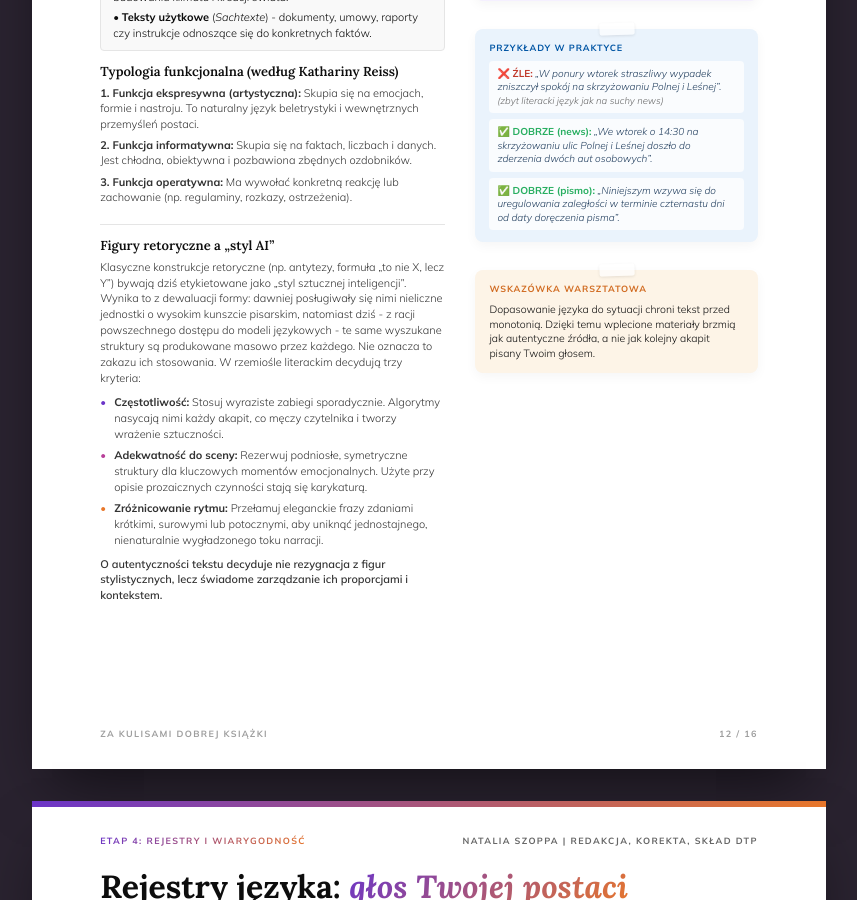
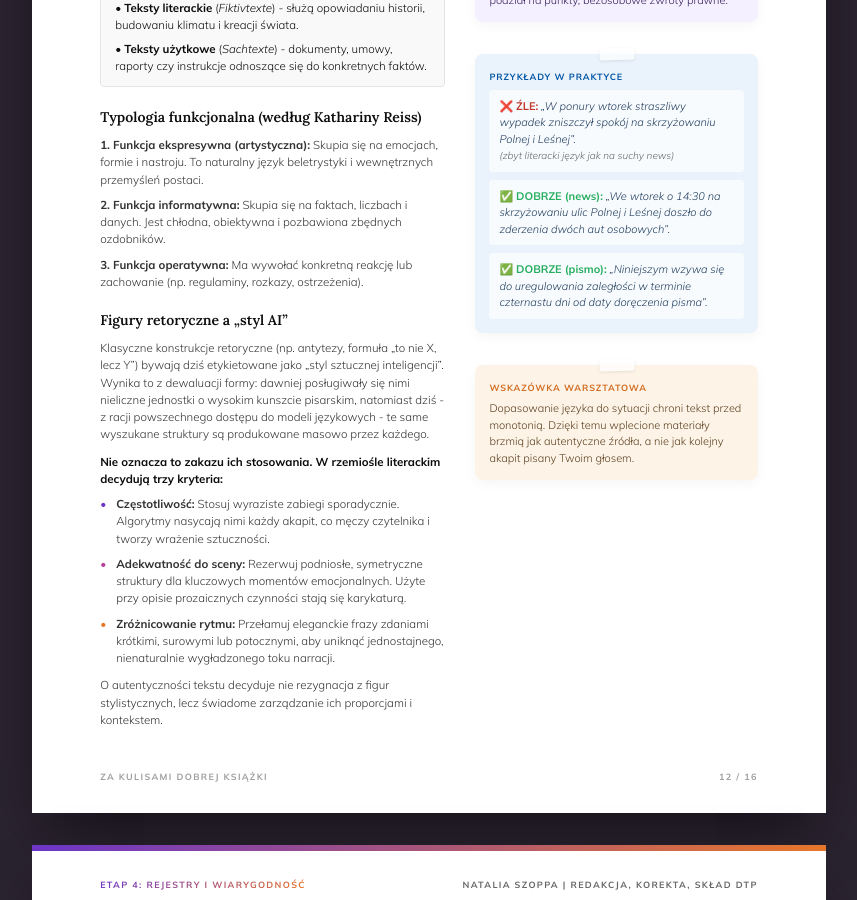
Before and after one commit to Bonnie00726/nataliaszoppa, a Jekyll site: the page arkusz językowy.html, which Jekyll copies as it is, in a window 1280 px wide and 900 px high, scrolled down 13089 px. Shown: the whole window, without its empty margins (211-1068 px from the left). Built offline with Jekyll 4.4.1, drawn with Linux system fonts in a browser that asks for light colours.

Commit message:
Update arkusz językowy.html

```diff
--- a/arkusz językowy.html
+++ b/arkusz językowy.html
@@ -809,60 +809,50 @@
     <!-- LEWA KOLUMNA -->
     <div class="q-main">
 
-      <div class="q-header-area" style="margin-bottom: 16px;"><span class="qnum-bg" style="top: -15px;">04</span><h3 class="qtitle">Funkcje i typy tekstów</h3></div>
+      <div class="q-header-area" style="margin-bottom: 24px;"><span class="qnum-bg" style="top: -15px;">04</span><h3 class="qtitle">Funkcje i typy tekstów</h3></div>
 
-      <p style="font-size: 11.5px; margin-bottom: 12px; color: var(--ink-soft); line-height: 1.45;">W prozie łączysz dwa światy: fikcję literacką oraz teksty użytkowe, z którymi na co dzień stykają się Twoi bohaterowie.</p>
+      <p style="font-size: 12px; margin-bottom: 16px; color: var(--ink-soft); line-height: 1.6;">W prozie łączysz dwa światy: fikcję literacką oraz teksty użytkowe, z którymi na co dzień stykają się Twoi bohaterowie.</p>
 
       <!-- PODSTAWOWY PODZIAŁ -->
-      <div style="background: var(--paper-warm); border: 1px solid var(--paper-mid); border-radius: 4px; padding: 8px 12px; margin-bottom: 12px; font-size: 11px; line-height: 1.45;">
-        <strong style="color: var(--ink); display: block; margin-bottom: 4px;">Dwa podstawowe rodzaje tekstów:</strong>
-        <p style="margin: 0 0 4px 0;">• <strong>Teksty literackie</strong> (<em>Fiktivtexte</em>) - służą opowiadaniu historii, budowaniu klimatu i kreacji świata.</p>
+      <div style="background: var(--paper-warm); border: 1px solid var(--paper-mid); border-radius: 4px; padding: 12px 14px; margin-bottom: 20px; font-size: 11.5px; line-height: 1.5;">
+        <strong style="color: var(--ink); display: block; margin-bottom: 6px; font-size: 12px;">Dwa podstawowe rodzaje tekstów:</strong>
+        <p style="margin: 0 0 6px 0;">• <strong>Teksty literackie</strong> (<em>Fiktivtexte</em>) - służą opowiadaniu historii, budowaniu klimatu i kreacji świata.</p>
         <p style="margin: 0;">• <strong>Teksty użytkowe</strong> (<em>Sachtexte</em>) - dokumenty, umowy, raporty czy instrukcje odnoszące się do konkretnych faktów.</p>
       </div>
 
       <!-- TYPOLOGIA REISS -->
-      <div style="margin-bottom: 14px;">
-        <h4 style="font-family: var(--serif); color: var(--ink); font-size: 13px; margin-bottom: 6px; margin-top: 0;">Typologia funkcjonalna (według Kathariny Reiss)</h4>
+      <div style="margin-bottom: 20px; font-size: 11.5px; line-height: 1.5; color: var(--ink-soft);">
+        <h4 style="font-family: var(--serif); color: var(--ink); font-size: 14px; margin-bottom: 8px; margin-top: 0;">Typologia funkcjonalna (według Kathariny Reiss)</h4>
 
-        <p style="margin-bottom: 6px; font-size: 11px; line-height: 1.4; color: var(--ink-soft);">
-          <strong>1. Funkcja ekspresywna (artystyczna):</strong> Skupia się na emocjach, formie i nastroju. To naturalny język beletrystyki i wewnętrznych przemyśleń postaci.
-        </p>
-
-        <p style="margin-bottom: 6px; font-size: 11px; line-height: 1.4; color: var(--ink-soft);">
-          <strong>2. Funkcja informatywna:</strong> Skupia się na faktach, liczbach i danych. Jest chłodna, obiektywna i pozbawiona zbędnych ozdobników.
-        </p>
-
-        <p style="margin-bottom: 0; font-size: 11px; line-height: 1.4; color: var(--ink-soft);">
-          <strong>3. Funkcja operatywna:</strong> Ma wywołać konkretną reakcję lub zachowanie (np. regulaminy, rozkazy, ostrzeżenia).
-        </p>
+        <p style="margin-bottom: 8px;"><strong>1. Funkcja ekspresywna (artystyczna):</strong> Skupia się na emocjach, formie i nastroju. To naturalny język beletrystyki i wewnętrznych przemyśleń postaci.</p>
+        <p style="margin-bottom: 8px;"><strong>2. Funkcja informatywna:</strong> Skupia się na faktach, liczbach i danych. Jest chłodna, obiektywna i pozbawiona zbędnych ozdobników.</p>
+        <p style="margin-bottom: 0;"><strong>3. Funkcja operatywna:</strong> Ma wywołać konkretną reakcję lub zachowanie (np. regulaminy, rozkazy, ostrzeżenia).</p>
       </div>
 
       <!-- FIGURY RETORYCZNE A STYL AI -->
-      <div style="border-top: 1px solid var(--paper-mid); padding-top: 12px; margin-top: 4px;">
-        <h4 style="font-family: var(--serif); color: var(--ink); font-size: 13px; margin-bottom: 6px; margin-top: 0;">Figury retoryczne a „styl AI”</h4>
+      <div style="font-size: 11.5px; line-height: 1.5; color: var(--ink-soft);">
+        <h4 style="font-family: var(--serif); color: var(--ink); font-size: 14px; margin-bottom: 8px; margin-top: 0;">Figury retoryczne a „styl AI”</h4>
 
-        <p style="margin-bottom: 8px; font-size: 11px; line-height: 1.45; color: var(--ink-soft);">
-          Klasyczne konstrukcje retoryczne (np. antytezy, formuła „to nie X, lecz Y”) bywają dziś etykietowane jako „styl sztucznej inteligencji”. Wynika to z dewaluacji formy: dawniej posługiwały się nimi nieliczne jednostki o wysokim kunszcie pisarskim, natomiast dziś - z racji powszechnego dostępu do modeli językowych - te same wyszukane struktury są produkowane masowo przez każdego. Nie oznacza to zakazu ich stosowania. W rzemiośle literackim decydują trzy kryteria:
-        </p>
+        <p style="margin-bottom: 10px;">Klasyczne konstrukcje retoryczne (np. antytezy, formuła „to nie X, lecz Y”) bywają dziś etykietowane jako „styl sztucznej inteligencji”. Wynika to z dewaluacji formy: dawniej posługiwały się nimi nieliczne jednostki o wysokim kunszcie pisarskim, natomiast dziś - z racji powszechnego dostępu do modeli językowych - te same wyszukane struktury są produkowane masowo przez każdego.</p>
 
-        <ul style="list-style: none; padding: 0; margin: 0 0 8px 0; font-size: 11px; line-height: 1.45; color: var(--ink-soft);">
-          <li style="margin-bottom: 5px; position: relative; padding-left: 14px;">
+        <p style="margin-bottom: 8px; font-weight: 700; color: var(--ink);">Nie oznacza to zakazu ich stosowania. W rzemiośle literackim decydują trzy kryteria:</p>
+
+        <ul style="list-style: none; padding: 0; margin: 0 0 10px 0;">
+          <li style="margin-bottom: 8px; position: relative; padding-left: 16px;">
             <span style="position: absolute; left: 0; color: var(--grad-start); font-weight: bold;">•</span>
             <strong>Częstotliwość:</strong> Stosuj wyraziste zabiegi sporadycznie. Algorytmy nasycają nimi każdy akapit, co męczy czytelnika i tworzy wrażenie sztuczności.
           </li>
-          <li style="margin-bottom: 5px; position: relative; padding-left: 14px;">
+          <li style="margin-bottom: 8px; position: relative; padding-left: 16px;">
             <span style="position: absolute; left: 0; color: var(--grad-mid); font-weight: bold;">•</span>
             <strong>Adekwatność do sceny:</strong> Rezerwuj podniosłe, symetryczne struktury dla kluczowych momentów emocjonalnych. Użyte przy opisie prozaicznych czynności stają się karykaturą.
           </li>
-          <li style="margin-bottom: 0; position: relative; padding-left: 14px;">
+          <li style="margin-bottom: 0; position: relative; padding-left: 16px;">
             <span style="position: absolute; left: 0; color: var(--grad-end); font-weight: bold;">•</span>
             <strong>Zróżnicowanie rytmu:</strong> Przełamuj eleganckie frazy zdaniami krótkimi, surowymi lub potocznymi, aby uniknąć jednostajnego, nienaturalnie wygładzonego toku narracji.
           </li>
         </ul>
 
-        <p style="margin-bottom: 0; font-size: 11px; line-height: 1.45; color: var(--ink-soft); font-weight: 600;">
-          O autentyczności tekstu decyduje nie rezygnacja z figur stylistycznych, lecz świadome zarządzanie ich proporcjami i kontekstem.
-        </p>
+        <p style="margin-bottom: 0;">O autentyczności tekstu decyduje nie rezygnacja z figur stylistycznych, lecz świadome zarządzanie ich proporcjami i kontekstem.</p>
       </div>
 
     </div>
@@ -871,35 +861,35 @@
     <div class="q-sidebar" style="padding-top: 0;">
 
       <!-- BOX PRAKTYKA -->
-      <div class="box box-purple" style="margin-bottom: 12px; padding: 12px 14px;">
+      <div class="box box-purple" style="margin-bottom: 16px;">
         <span class="box-title">Dokumenty wewnątrz fabuły</span>
-        <p style="font-size: 10.5px; line-height: 1.4; margin: 0 0 6px 0; color: var(--ink);">Gdy bohater czyta pismo lub artykuł, zastosuj reguły danego gatunku:</p>
-        <p style="font-size: 10.5px; line-height: 1.4; margin: 0 0 4px 0; color: var(--ink);">• <strong>Artykuł prasowy:</strong> krótki nagłówek, chłodny ton, fakty ułożone w porządku czasowym, brak ocen.</p>
-        <p style="font-size: 10.5px; line-height: 1.4; margin: 0; color: var(--ink);">• <strong>Pismo urzędowe lub testament:</strong> sztywny układ, podział na punkty, bezosobowe zwroty prawne.</p>
+        <p style="margin-bottom: 8px;">Gdy bohater czyta pismo lub artykuł, zastosuj reguły danego gatunku:</p>
+        <p style="margin-bottom: 6px;">• <strong>Artykuł prasowy:</strong> krótki nagłówek, chłodny ton, fakty ułożone w porządku czasowym, brak ocen.</p>
+        <p style="margin-bottom: 0;">• <strong>Pismo urzędowe lub testament:</strong> sztywny układ, podział na punkty, bezosobowe zwroty prawne.</p>
       </div>
 
       <!-- BOX PRZYKŁADY -->
-      <div class="box box-blue" style="margin-bottom: 12px; padding: 12px 14px;">
+      <div class="box box-blue" style="margin-bottom: 16px;">
         <span class="box-title">Przykłady w praktyce</span>
 
-        <div style="background: rgba(255, 255, 255, 0.75); padding: 6px 8px; border-radius: 4px; margin-bottom: 6px; font-size: 10px; line-height: 1.35;">
+        <div style="background: rgba(255, 255, 255, 0.7); padding: 8px 10px; border-radius: 4px; margin-bottom: 8px; font-size: 11px; line-height: 1.5;">
           <span style="color: #c0392b; font-weight: bold;">❌ ŹLE:</span> <em>„W ponury wtorek straszliwy wypadek zniszczył spokój na skrzyżowaniu Polnej i Leśnej”.</em><br>
-          <span style="color: var(--ink-muted); font-size: 9.5px; font-style: italic;">(zbyt literacki język jak na suchy news)</span>
+          <span style="font-size: 10px; color: var(--ink-muted); font-style: italic;">(zbyt literacki język jak na suchy news)</span>
         </div>
 
-        <div style="background: rgba(255, 255, 255, 0.75); padding: 6px 8px; border-radius: 4px; margin-bottom: 6px; font-size: 10px; line-height: 1.35;">
+        <div style="background: rgba(255, 255, 255, 0.7); padding: 8px 10px; border-radius: 4px; margin-bottom: 8px; font-size: 11px; line-height: 1.5;">
           <span style="color: #27ae60; font-weight: bold;">✅ DOBRZE (news):</span> <em>„We wtorek o 14:30 na skrzyżowaniu ulic Polnej i Leśnej doszło do zderzenia dwóch aut osobowych”.</em>
         </div>
 
-        <div style="background: rgba(255, 255, 255, 0.75); padding: 6px 8px; border-radius: 4px; font-size: 10px; line-height: 1.35;">
+        <div style="background: rgba(255, 255, 255, 0.7); padding: 8px 10px; border-radius: 4px; font-size: 11px; line-height: 1.5;">
           <span style="color: #27ae60; font-weight: bold;">✅ DOBRZE (pismo):</span> <em>„Niniejszym wzywa się do uregulowania zaległości w terminie czternastu dni od daty doręczenia pisma”.</em>
         </div>
       </div>
 
       <!-- BOX POMARAŃCZOWY: WSKAZÓWKA WARSZTATOWA -->
-      <div class="box box-orange" style="padding: 12px 14px;">
+      <div class="box box-orange">
         <span class="box-title">Wskazówka warsztatowa</span>
-        <p style="font-size: 10.5px; line-height: 1.4; margin: 0; color: var(--ink);">Dopasowanie języka do sytuacji chroni tekst przed monotonią. Dzięki temu wplecione materiały brzmią jak autentyczne źródła, a nie jak kolejny akapit pisany Twoim głosem.</p>
+        <p style="margin: 0;">Dopasowanie języka do sytuacji chroni tekst przed monotonią. Dzięki temu wplecione materiały brzmią jak autentyczne źródła, a nie jak kolejny akapit pisany Twoim głosem.</p>
       </div>
 
     </div>
```
